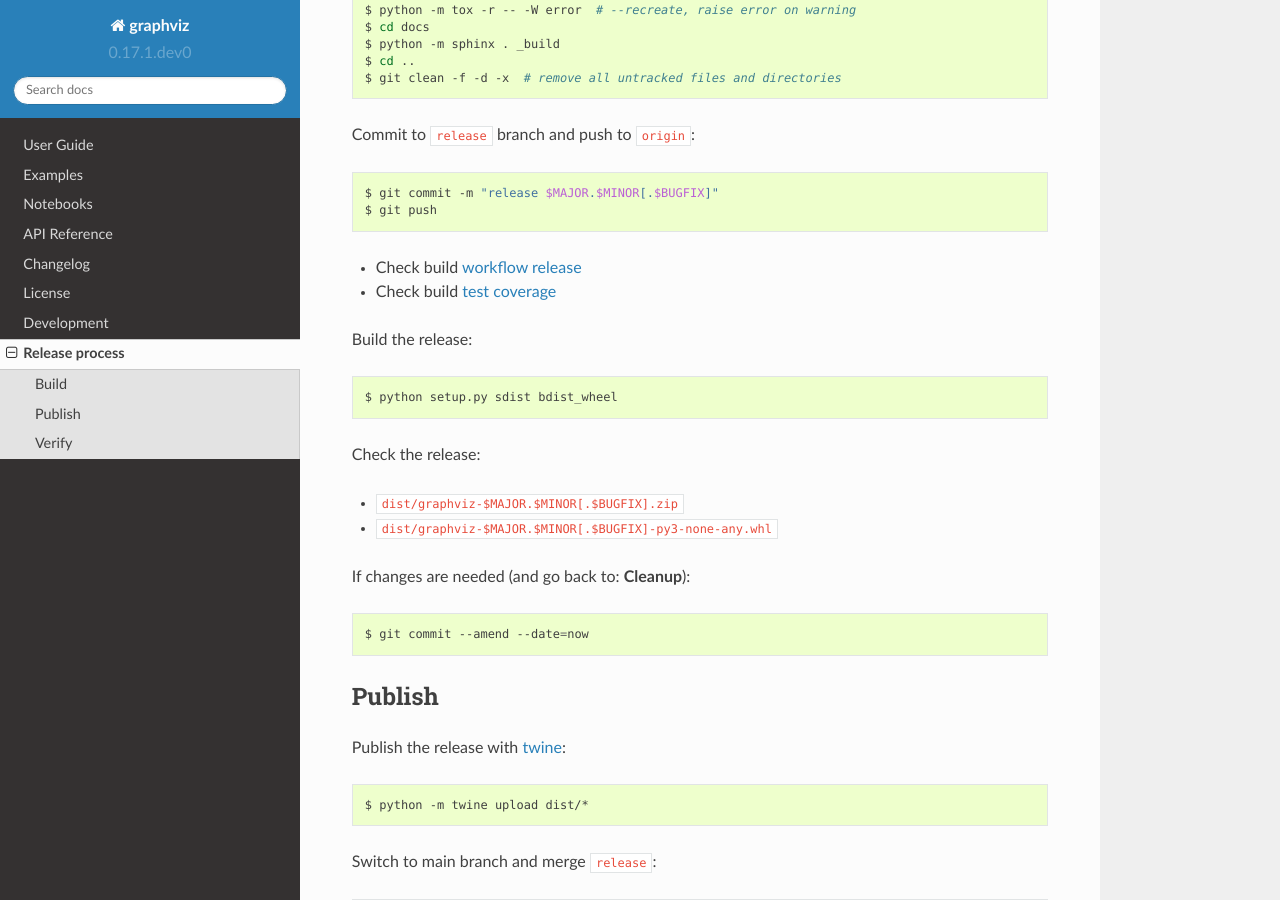
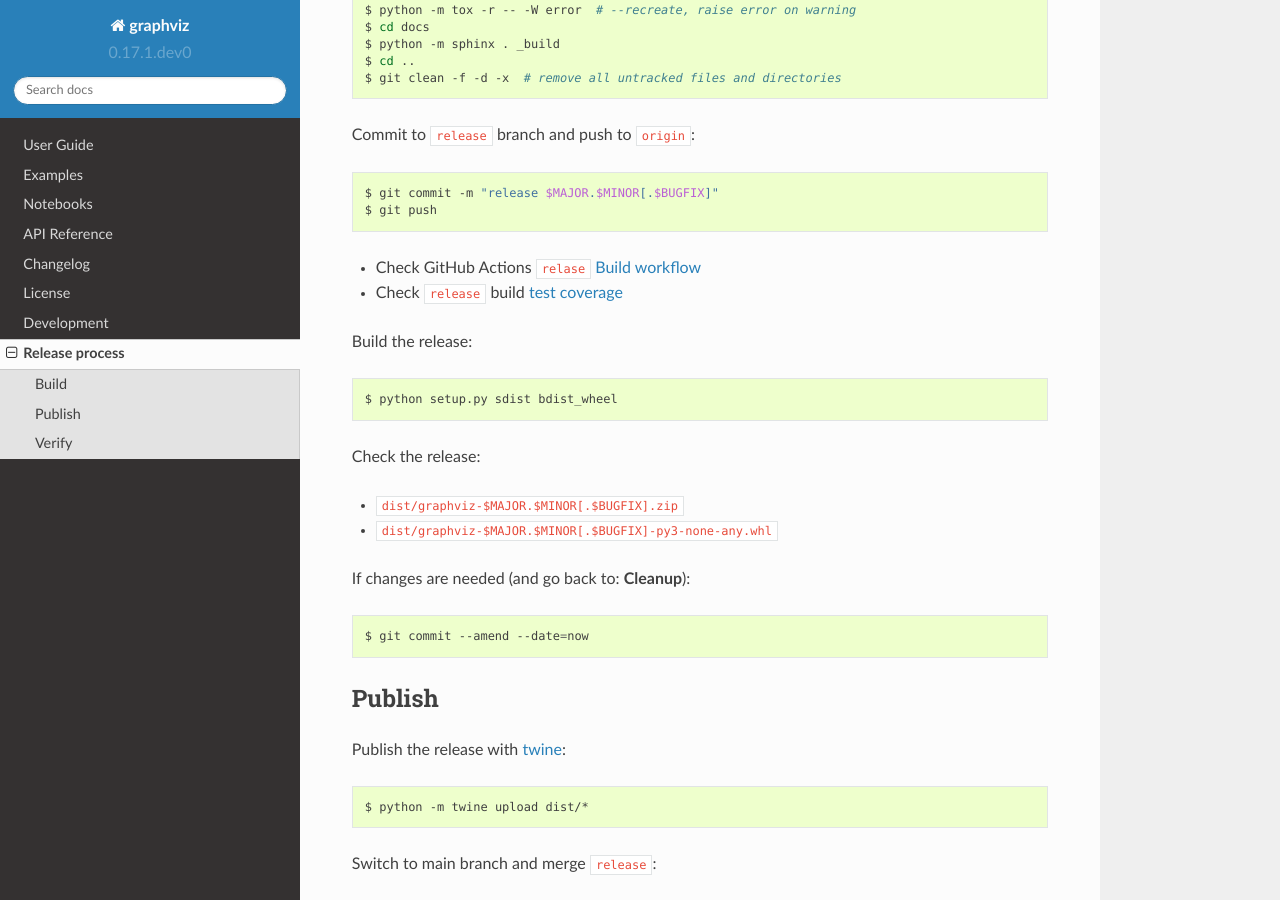
Before and after one commit to xflr6/graphviz, a Sphinx documentation site: the page built from docs/release_process.rst, in a window 1280 px wide and 900 px high, scrolled down 750 px. Built offline with Sphinx 7.4.7 and the Read the Docs theme 2.0.0, drawn with Linux system fonts in a browser that asks for light colours; the version number is read from the project's files by our own code.

Commit message:
improve release pointers

```diff
--- a/docs/release_process.rst
+++ b/docs/release_process.rst
@@ -44,8 +44,9 @@ Commit to ``release`` branch and push to ``origin``:
     $ git commit -m "release $MAJOR.$MINOR[.$BUGFIX]"
     $ git push
 
-- Check build `workflow release <https://github.com/xflr6/graphviz/actions?query=branch%3Arelease>`_
-- Check build `test coverage <https://app.codecov.io/gh/xflr6/graphviz/branch/release>`_
+- Check GitHub Actions ``relase`` `Build workflow
+  <https://github.com/xflr6/graphviz/actions?query=branch%3Arelease>`_
+- Check ``release`` build `test coverage <https://app.codecov.io/gh/xflr6/graphviz/branch/release>`_
 
 Build the release:
 
```
